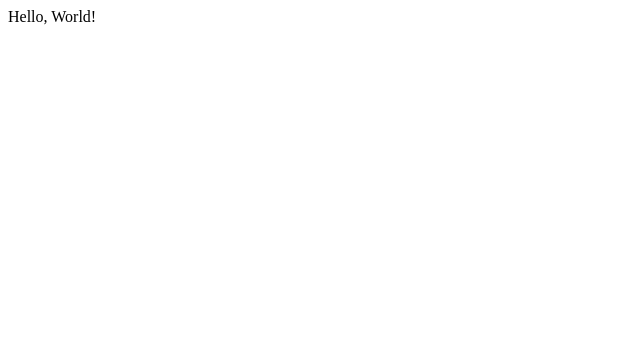
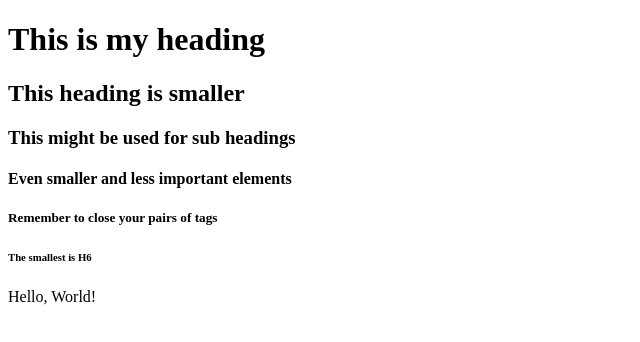
Before and after one commit to ga-wdi-boston-attic/wdi_3_web_demo_html_intro, a plain HTML site: page hello-world.html in a window 1280 px wide. Shown: the whole page, without its empty margins (0-640 px from the left). Drawn offline with Linux system fonts and the light colour scheme.

Commit message:
Added header examples to my hello world example

```diff
--- a/hello-world.html
+++ b/hello-world.html
@@ -5,6 +5,13 @@
 </head>
 
 <body>
+  <h1>This is my heading</h1>
+  <h2>This heading is smaller</h2>
+  <h3>This might be used for sub headings</h3>
+  <h4>Even smaller and less important elements</h4>
+  <h5>Remember to close your pairs of tags</h5>
+  <h6>The smallest is H6</h6>
+
   Hello, World!
 </body>
 </html>
```
Also changed, not shown: 1 other file.
